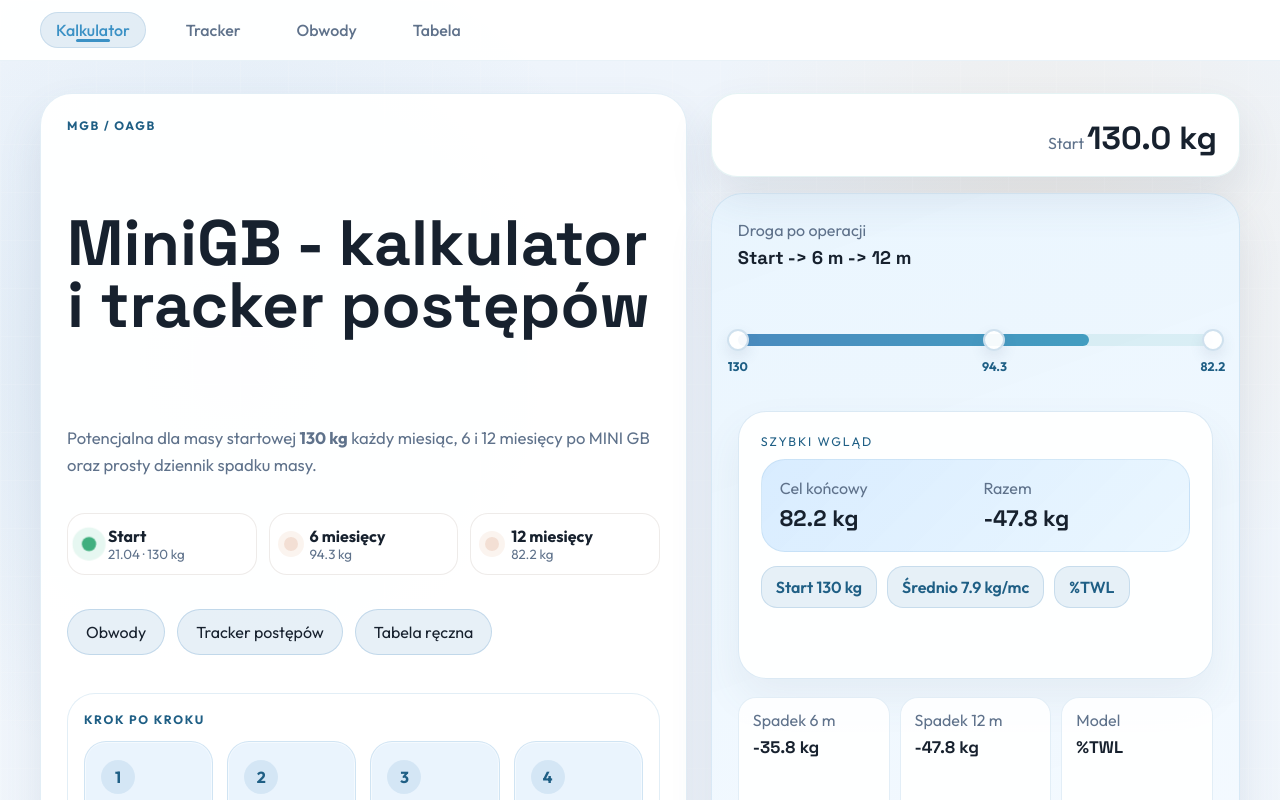
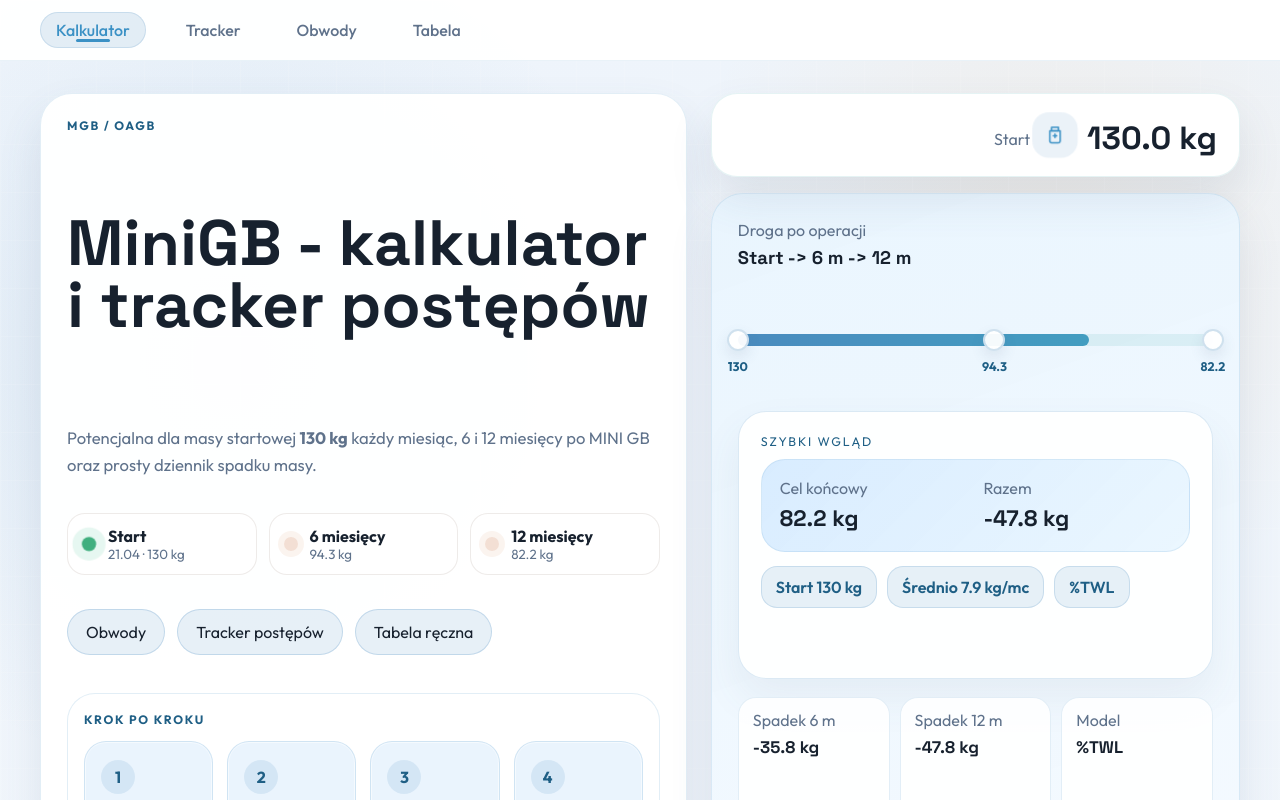
Before and after one commit to krokszi97/minigb, a plain HTML site: page index.html in a window 1280 px wide. Shown: the top 800 px of the page. Drawn offline with Linux system fonts and the light colour scheme.

Commit message:
ikona waga

```diff
--- a/index.html
+++ b/index.html
@@ -103,7 +103,17 @@
         <div class="hero-visual">
           <div class="hero-badge">
             <span>Start</span>
-            <strong id="heroStartWeight">130 kg</strong>
+            <div class="hero-badge-body">
+              <div class="hero-badge-icon" aria-hidden="true">
+                <svg viewBox="0 0 24 24" width="28" height="28" fill="none" stroke="currentColor" stroke-width="1.8" stroke-linecap="round" stroke-linejoin="round">
+                  <path d="M8 3h8v4H8z" />
+                  <path d="M6 7h12v12a2 2 0 0 1-2 2H8a2 2 0 0 1-2-2V7z" />
+                  <path d="M12 11v4" />
+                  <path d="M10 13h4" />
+                </svg>
+              </div>
+              <strong id="heroStartWeight">130 kg</strong>
+            </div>
           </div>
           <div class="hero-graphic">
             <div class="progress-header">
--- a/styles.css
+++ b/styles.css
@@ -344,6 +344,31 @@ h1 {
   opacity: 0;
   transform: translateY(12px);
   animation: pop-in 620ms ease 220ms forwards;
+}
+
+.hero-badge-body {
+  display: inline-flex;
+  align-items: center;
+  justify-content: flex-end;
+  gap: 10px;
+}
+
+.hero-badge-icon {
+  display: inline-flex;
+  align-items: center;
+  justify-content: center;
+  width: 44px;
+  height: 44px;
+  border-radius: 16px;
+  background: rgba(59, 129, 185, 0.1);
+  color: var(--akcent);
+  flex-shrink: 0;
+  animation: icon-swell 1600ms ease-in-out 560ms infinite;
+}
+
+.hero-badge-icon svg {
+  width: 20px;
+  height: 20px;
 }
 
 .hero-badge::after {
@@ -1035,6 +1060,15 @@ button:hover {
   }
 }
 
+@keyframes icon-swell {
+  0%, 100% {
+    transform: scale(1);
+  }
+  50% {
+    transform: scale(1.08);
+  }
+}
+
 @keyframes weight-bounce {
   0% {
     opacity: 0;
```
